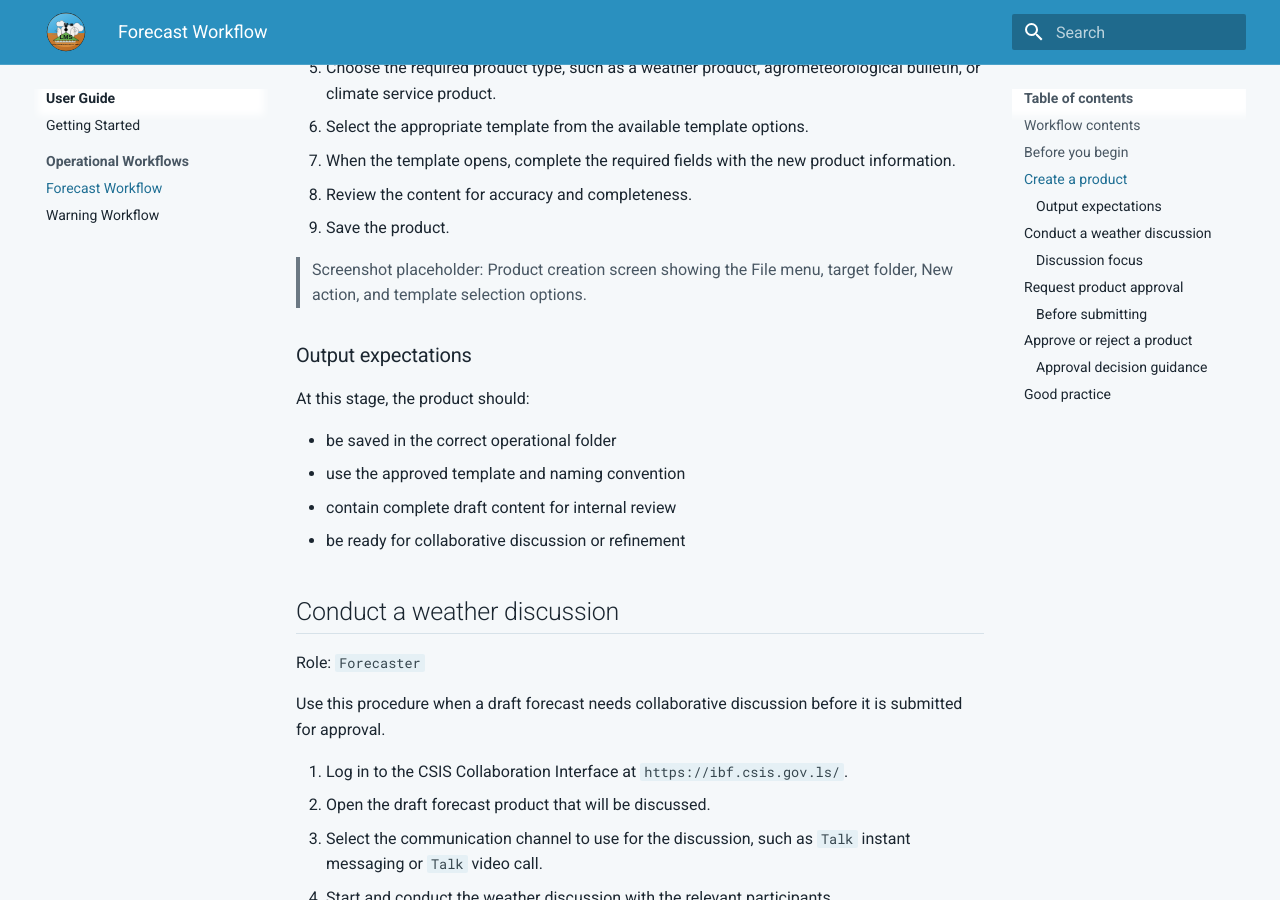
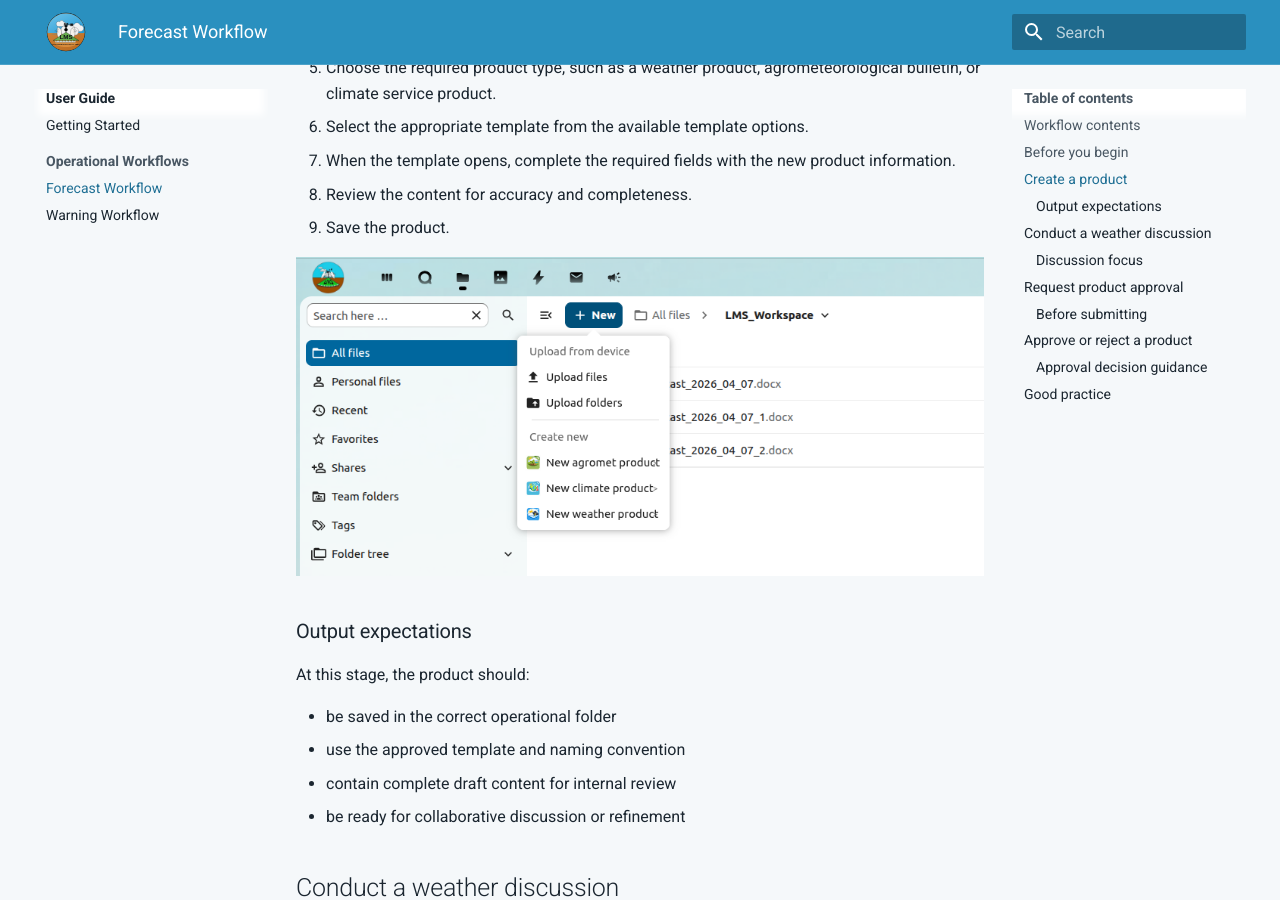
Before and after one commit to Lesotho-Meteorological-Services/csis-docs, an MkDocs documentation site: the page built from docs/operations/forecast-workflow.md, in a window 1280 px wide and 900 px high, scrolled down 1556 px. Built offline with MkDocs 1.6.1 and Material for MkDocs 9.7.7, drawn with Linux system fonts in a browser that asks for light colours; the version menu is left out.

Commit message:
Add product creation workflow screenshot

```diff
--- a/docs/operations/forecast-workflow.md
+++ b/docs/operations/forecast-workflow.md
@@ -78,7 +78,7 @@ Use this procedure to create a new weather or climate service product from an ap
 8. Review the content for accuracy and completeness.
 9. Save the product.
 
-> Screenshot placeholder: Product creation screen showing the File menu, target folder, New action, and template selection options.
+![Product creation screen showing the File menu, target folder, New action, and template selection options.](../assets/images/screenshots/product-creation-screen.png)
 
 ### Output expectations
 
```
Also changed, not shown: docs/assets/images/screenshots/product-creation-screen.png (added).
